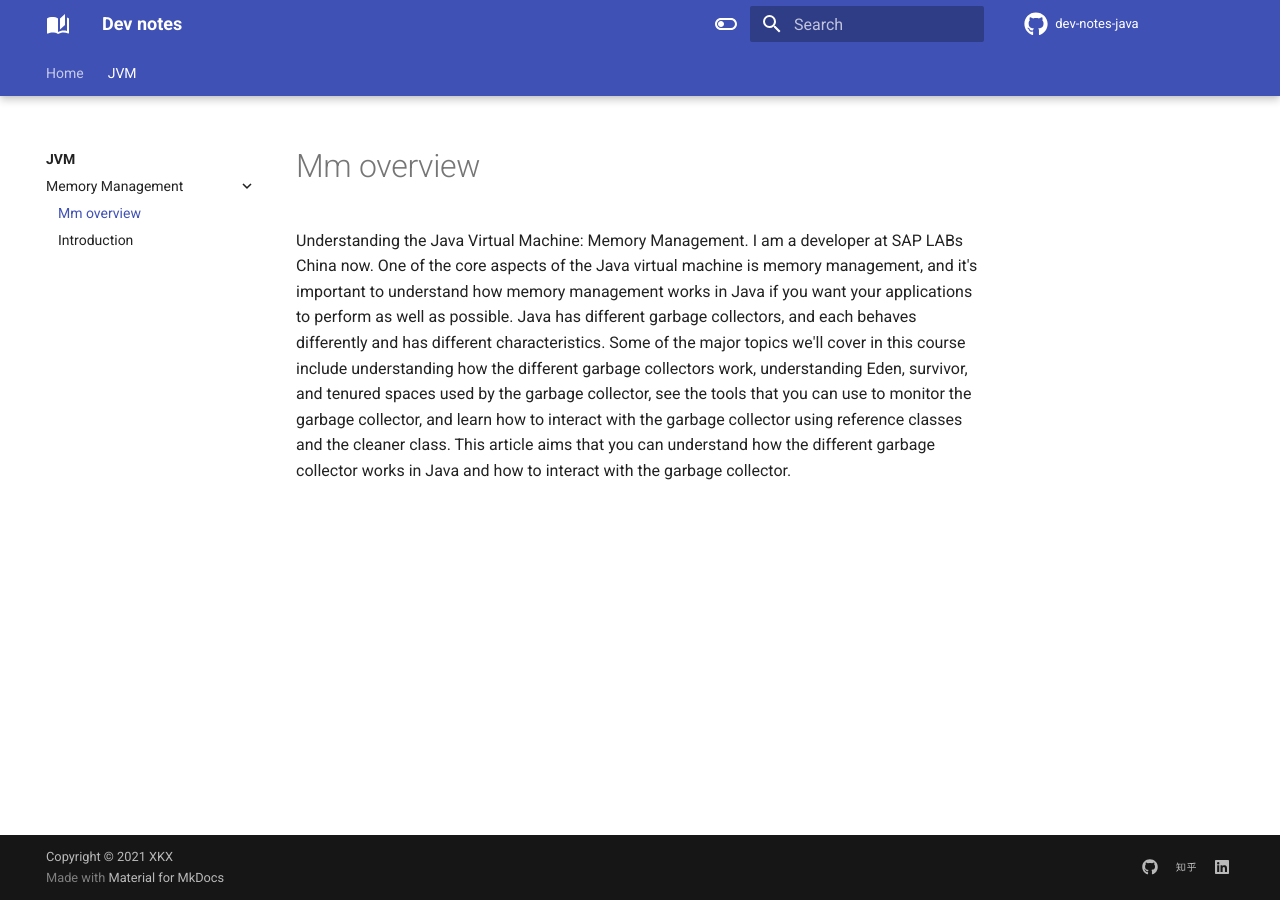
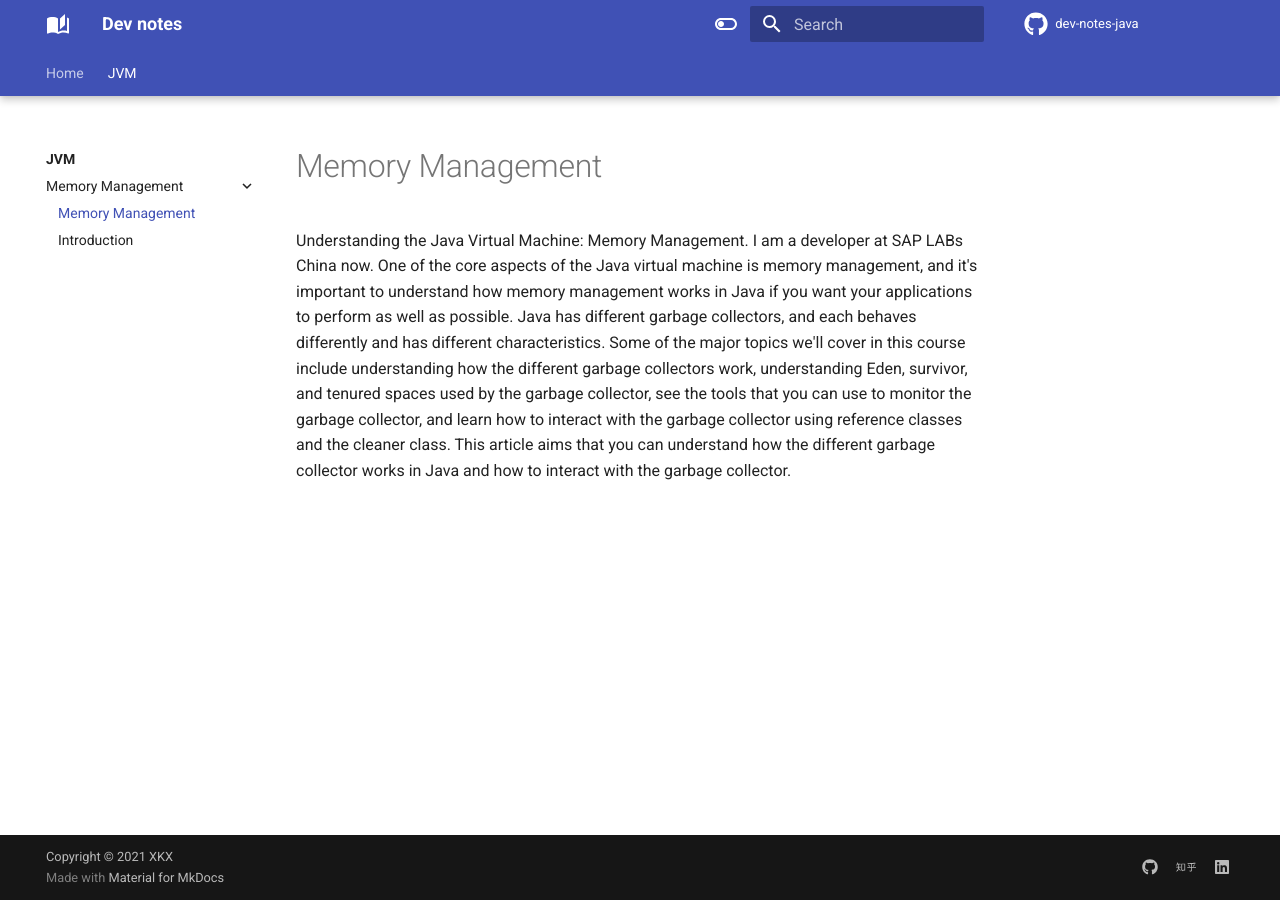
Before and after one commit to xkx9431/dev-notes-java, an MkDocs documentation site: the page built from docs/jvm/mm-overview.md, in a window 1280 px wide. Built offline with MkDocs 1.6.1 and Material for MkDocs 9.7.7, drawn with Linux system fonts in a browser that asks for light colours; comment, search, counter and statistics services are not loaded.

```diff
--- a/mkdocs.yml
+++ b/mkdocs.yml
@@ -91,7 +91,7 @@
   - JVM:
     - JVM Overview: jvm/index.md
     - Memory Management:
-      - jvm/mm-overview.md
+      - Memory Management: jvm/mm-overview.md
       - Introduction: jvm/mm-introduction.md
 
 
```
